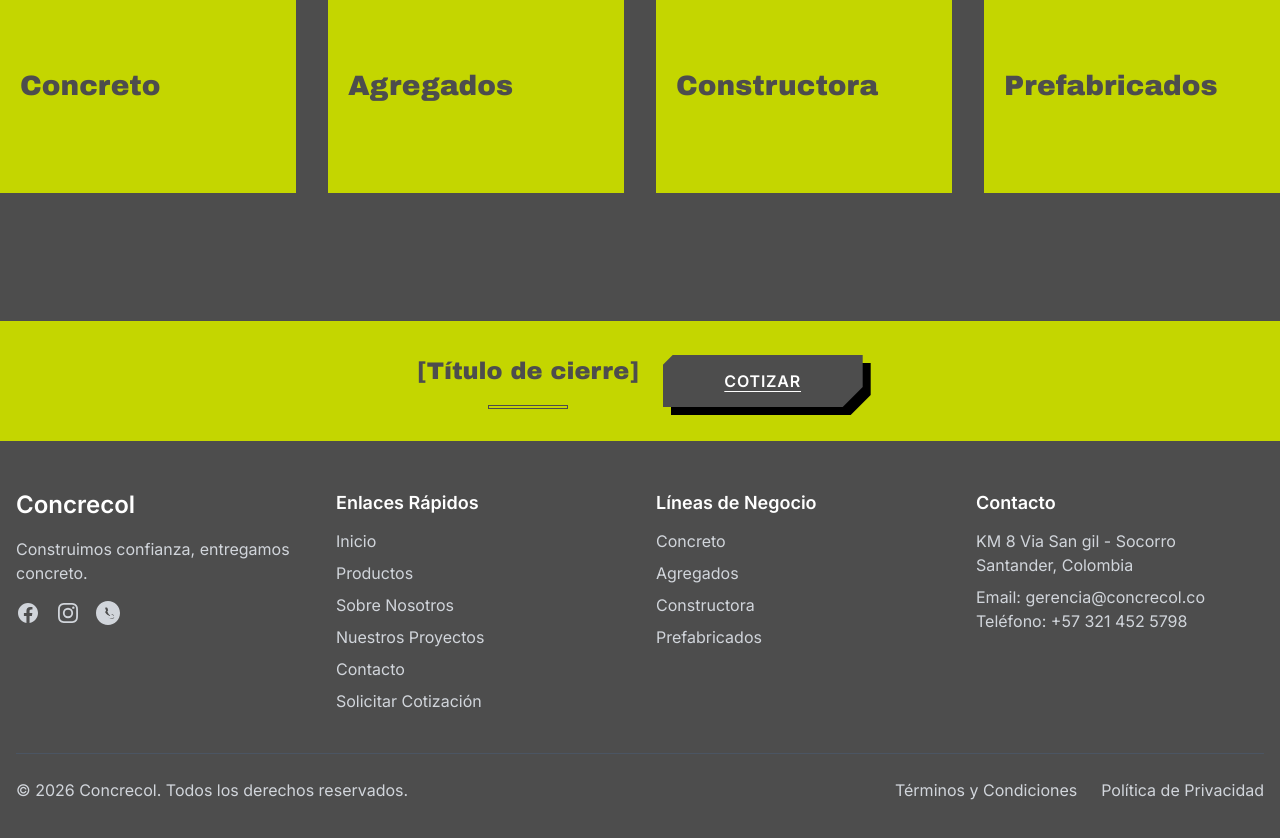
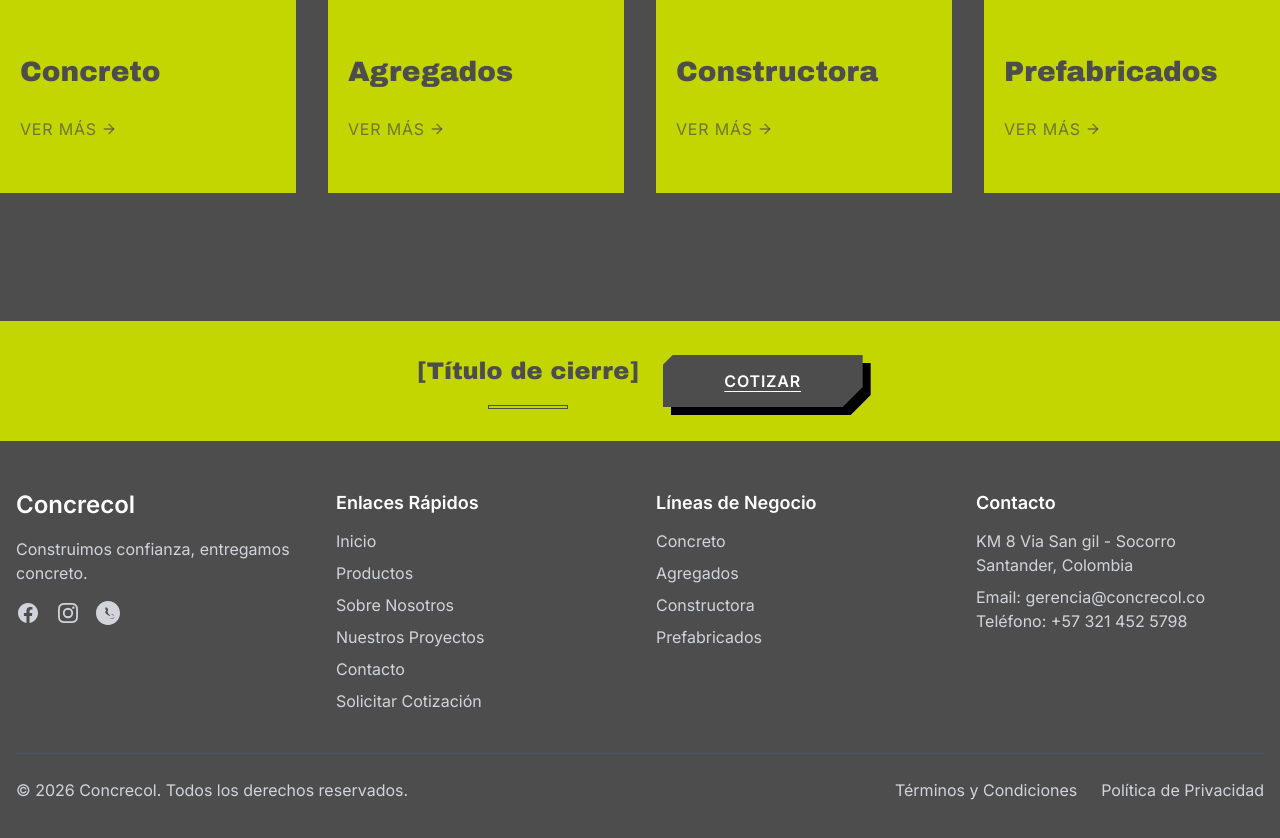
Before and after one commit to carlosrueda13/concrecol.com, a Next.js app: page / in a window 1280 px wide. Shown: the part 2316-3154 px from the top of the page. Built offline with nearby package versions, Linux system fonts and the light colour scheme; no server answers.

Commit message:
Agrandar y alinear texto Ver mas en tarjetas de lineas de negocio

```diff
--- a/app/page.tsx
+++ b/app/page.tsx
@@ -1,6 +1,6 @@
 import Image from 'next/image'
 import Link from 'next/link'
-import { ArrowDown } from 'lucide-react'
+import { ArrowDown, ArrowRight } from 'lucide-react'
 import { Aparece } from '@/components/animations/aparece'
 import { BotonCotizar } from '@/components/boton-cotizar'
 import { Ubicacion } from '@/components/ubicacion'
@@ -110,6 +110,10 @@ export default function HomePage() {
                     <h3 className="px-5 pb-5 font-titulo text-[28px] text-grisCon">
                       {linea.nombre}
                     </h3>
+                    <div className="mt-1 flex items-center gap-1 px-5 font-texto text-[16px] uppercase tracking-[0.05em] text-grisCon/70">
+                      <span>Ver más</span>
+                      <ArrowRight className="h-4 w-4 transition-transform group-hover:translate-x-1" aria-hidden="true" />
+                    </div>
                   </div>
                 </Link>
               </Aparece>
```
